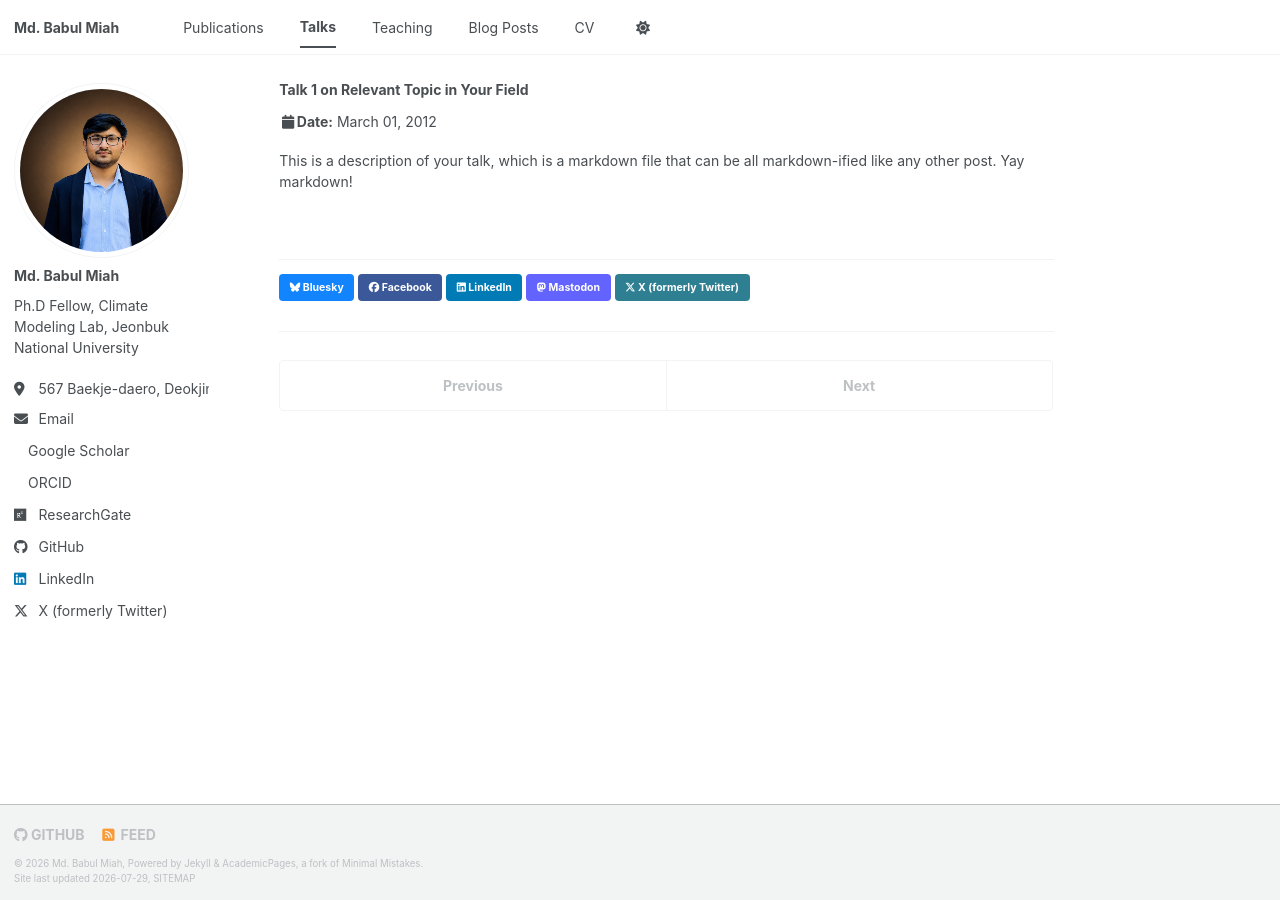
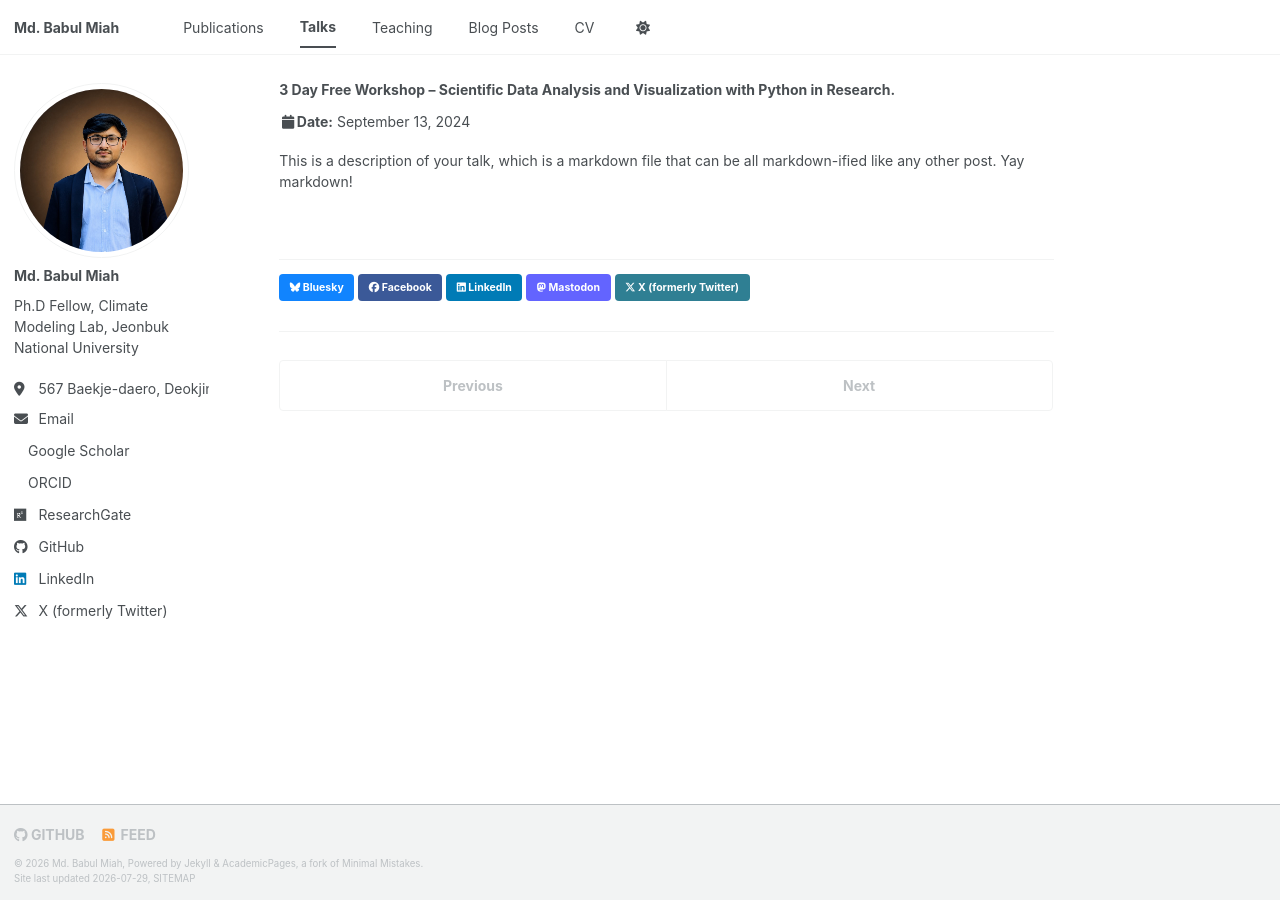
Before and after one commit to mbm-phd/mbm-phd.github.io, a Jekyll site: the page built from _talks/2012-03-01-talk-1.md, in a window 1280 px wide. Built offline with Jekyll 4.4.1, drawn with Linux system fonts in a browser that asks for light colours; a style sheet for code colours, icons or effects is not loaded.

Commit message:
Update 2012-03-01-talk-1.md

```diff
--- a/_talks/2012-03-01-talk-1.md
+++ b/_talks/2012-03-01-talk-1.md
@@ -1,11 +1,11 @@
 ---
-title: "Talk 1 on Relevant Topic in Your Field"
+title: "3 Day Free Workshop – Scientific Data Analysis and Visualization with Python in Research."
 collection: talks
 type: "Talk"
-permalink: /talks/2012-03-01-talk-1
-venue: "UC San Francisco, Department of Testing"
-date: 2012-03-01
-location: "San Francisco, CA, USA"
+permalink: /talks/2034-09-13-talk-1
+venue: "online"
+date: 2024-09-13
+location: "Gopalganj, Dhaka, Bangladesh"
 ---
 
 This is a description of your talk, which is a markdown file that can be all markdown-ified like any other post. Yay markdown!
```
